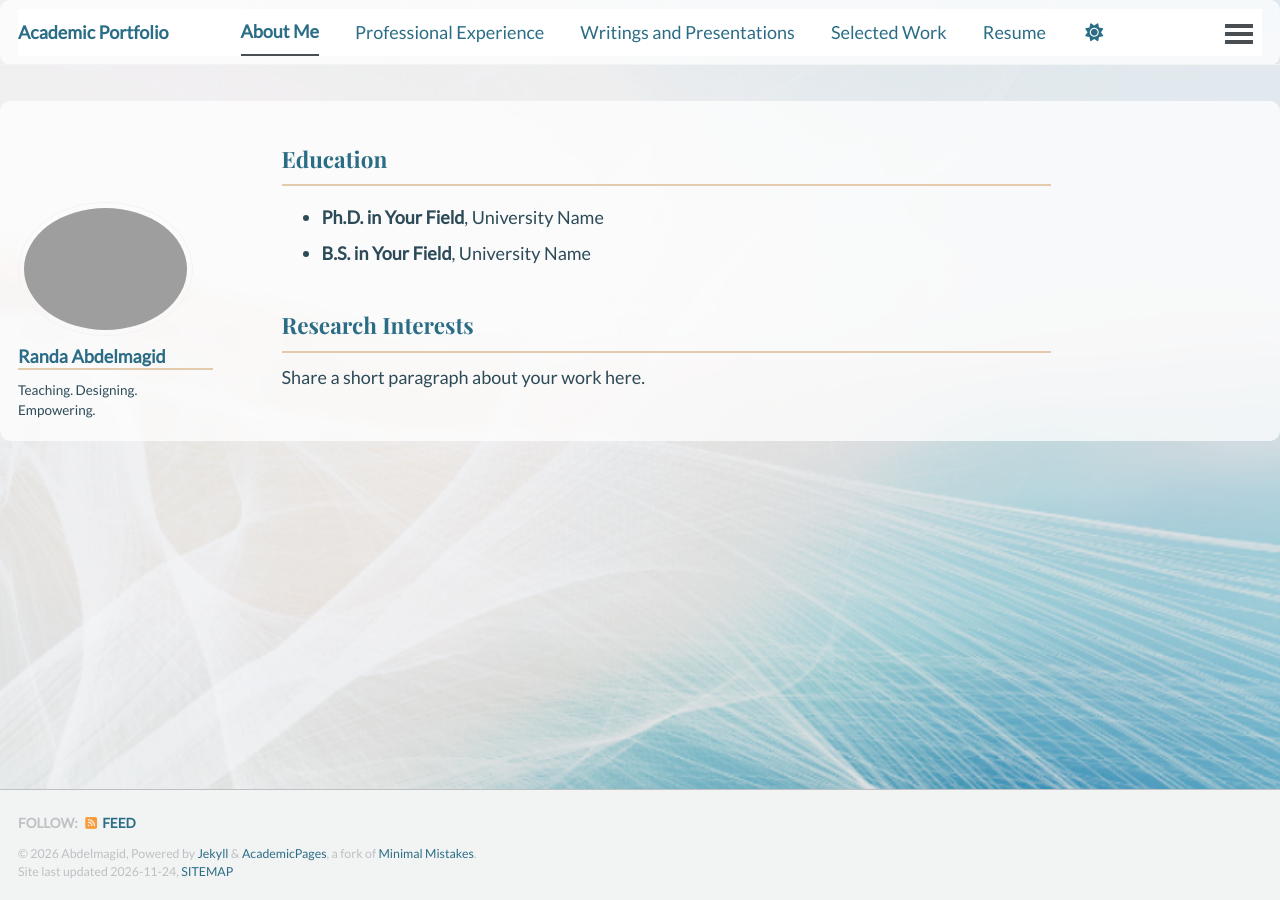
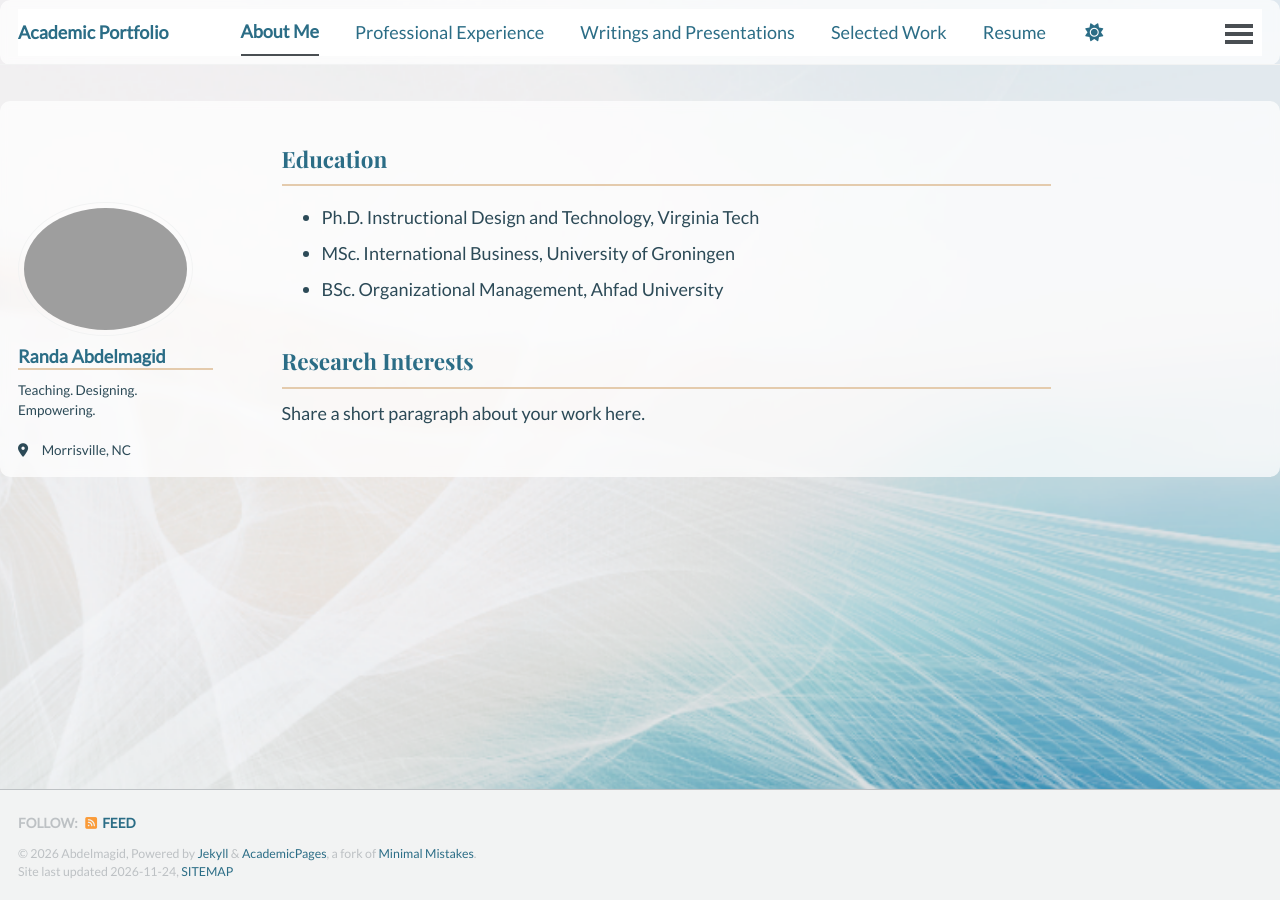
Before and after one commit to rfabdelmagid/rfabdelmagid.github.io, a Jekyll site: the page built from _pages/About-me.md, in a window 1280 px wide. Built offline with Jekyll 4.4.1, drawn with Linux system fonts in a browser that asks for light colours; a script bundle is joined from its source files by our own code; a style sheet for code colours, icons or effects is not loaded.

Commit message:
Update About-me.md

```diff
--- a/_pages/About-me.md
+++ b/_pages/About-me.md
@@ -5,8 +5,9 @@ author_profile: true
 ---
 
 ## Education
-* **Ph.D. in Your Field**, University Name
-* **B.S. in Your Field**, University Name
+* Ph.D. Instructional Design and Technology, Virginia Tech
+* MSc. International Business, University of Groningen
+* BSc. Organizational Management, Ahfad University
 
 ## Research Interests
 Share a short paragraph about your work here.
```
